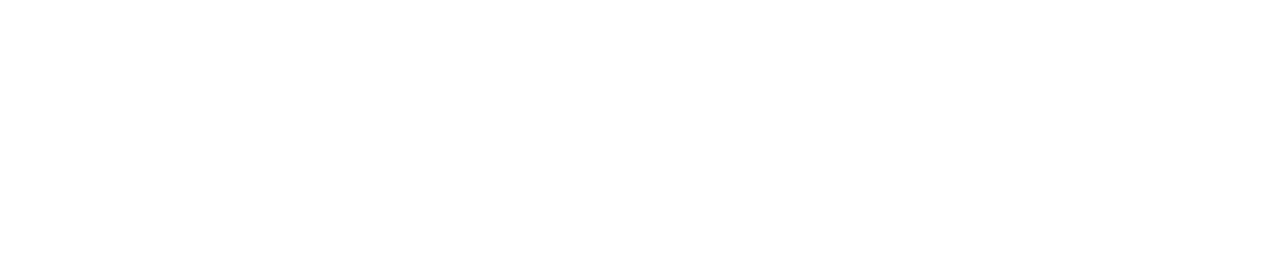
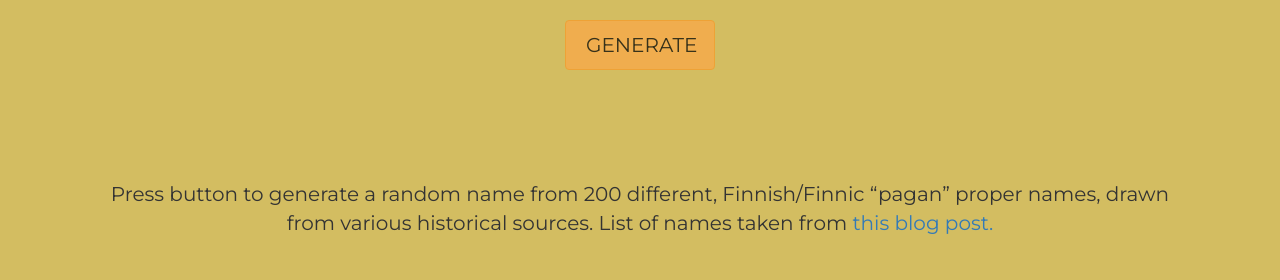
Before and after one commit to CptNelson/namegenerator, a plain HTML site: page index.html in a window 1280 px wide. Drawn offline with nearby package versions, Linux system fonts and the light colour scheme.

Commit message:
first working version

```diff
--- a/index.html
+++ b/index.html
@@ -1,7 +1,16 @@
 <!doctype html>
 <html>
 <head>
+  <meta charset="utf-8">
   <title>Finnish Name Generator</title>
+  <!-- Latest compiled and minified CSS -->
+<link rel="stylesheet" href="https://maxcdn.bootstrapcdn.com/bootstrap/3.3.7/css/bootstrap.min.css">
+
+<!-- jQuery library -->
+<script src="https://ajax.googleapis.com/ajax/libs/jquery/3.2.1/jquery.min.js"></script>
+
+<!-- Latest compiled JavaScript -->
+<script src="https://maxcdn.bootstrapcdn.com/bootstrap/3.3.7/js/bootstrap.min.js"></script>
 
   <link rel="stylesheet" href="main.css">
   <link href="https://fonts.googleapis.com/css?family=Montserrat:100,300,400" rel="stylesheet">
@@ -11,6 +20,14 @@
 </head>
 <body>
 
+  <div class="container">
+    <div class="item" id="genButton"><button class="btn btn-warning">GENERATE</button></div>
+    <div class="item" id="nameContainer"></div>
+    <div class="item" id="manual"><p>Press button to generate a random name
+      from 200 different, Finnish/Finnic “pagan” proper names, drawn from various historical sources.
+      List of names taken from <a href="https://knightsinthenorth.blog/2017/12/19/pre-christian-finnish-proper-names-table/">this blog post.</a></p></div>
+  </div>
+
   <script type="text/javascript" src="namegenerator.js" ></script>
 
 </body>
--- a/main.css
+++ b/main.css
@@ -0,0 +1,76 @@
+body {
+  background-color: #D3BD61;
+  font-family: "Montserrat";
+}
+p {
+  font-size: 20px;
+  padding: 10px 20px 10px 20px;
+  width: auto;
+  text-align: center;
+  float: left;
+  display: block;
+  position: relative;
+
+}
+.container {
+  display: -webkit-box;
+  display: -moz-box;
+  display: -ms-flexbox;
+  display: -webkit-flex;
+  display: flex; /* or inline-flex */
+  flex-direction: column;
+  justify-content: center;
+  align-items: center;
+  align-content: center;
+   list-style: none;
+}
+
+.item {
+  order: <integer>; /* default is 0 */
+   flex-grow: 1;
+    flex-shrink: 1;
+  margin: 20px;
+
+}
+
+.btns {
+  background: #F7DE72;
+  -webkit-border-radius: 13;
+  -moz-border-radius: 13;
+  border-radius: 13px;
+  text-shadow: 2px 2px 4px #666666;
+
+  font-family: Arial;
+  color: #38321A;
+  font-size: 20px;
+  padding: 10px 20px 10px 20px;
+  text-decoration: none;
+  width: 150px;
+  height: 50px;
+  outline: none;
+}
+
+.btns:hover {
+  background: #A69342;
+  text-decoration: none;
+}
+
+.btn {
+
+  color: #38321A;
+  font-size: 20px;
+  padding: 10px 20px 10px 20px;
+  text-decoration: none;
+  width: 150px;
+  height: 50px;
+  outline: none;
+}
+
+.btn:focus {
+  outline: none;
+}
+#nameContainer {
+  font-size: 23px;
+  padding: 10px 20px 10px 20px;
+
+}
--- a/namegenerator.js
+++ b/namegenerator.js
@@ -27,7 +27,9 @@ var names = ["Ahti","Aikamieli","Aikio","Airikka","Ampuja","Ano","Arijoutsi","Ar
 // function dice(nameCount) gives out a random nummber between 1 and amount of names..
 
 var nameCount = names.length;
-  var roll;
+var roll;
+
+
 
 function dice(nameCount)
   {
@@ -39,5 +41,21 @@ function dice(nameCount)
 function rollName() {
 
   dice();
+  document.getElementById("nameContainer").innerHTML = names[roll];
+  encodeURI([names].join(""))
   return names[roll];
 }
+
+var genButton = document.getElementById("genButton");
+genButton.addEventListener("click", rollName);
+
+
+
+
+
+
+
+
+$(".btn").mouseup(function(){
+    $(this).blur();
+})
```
